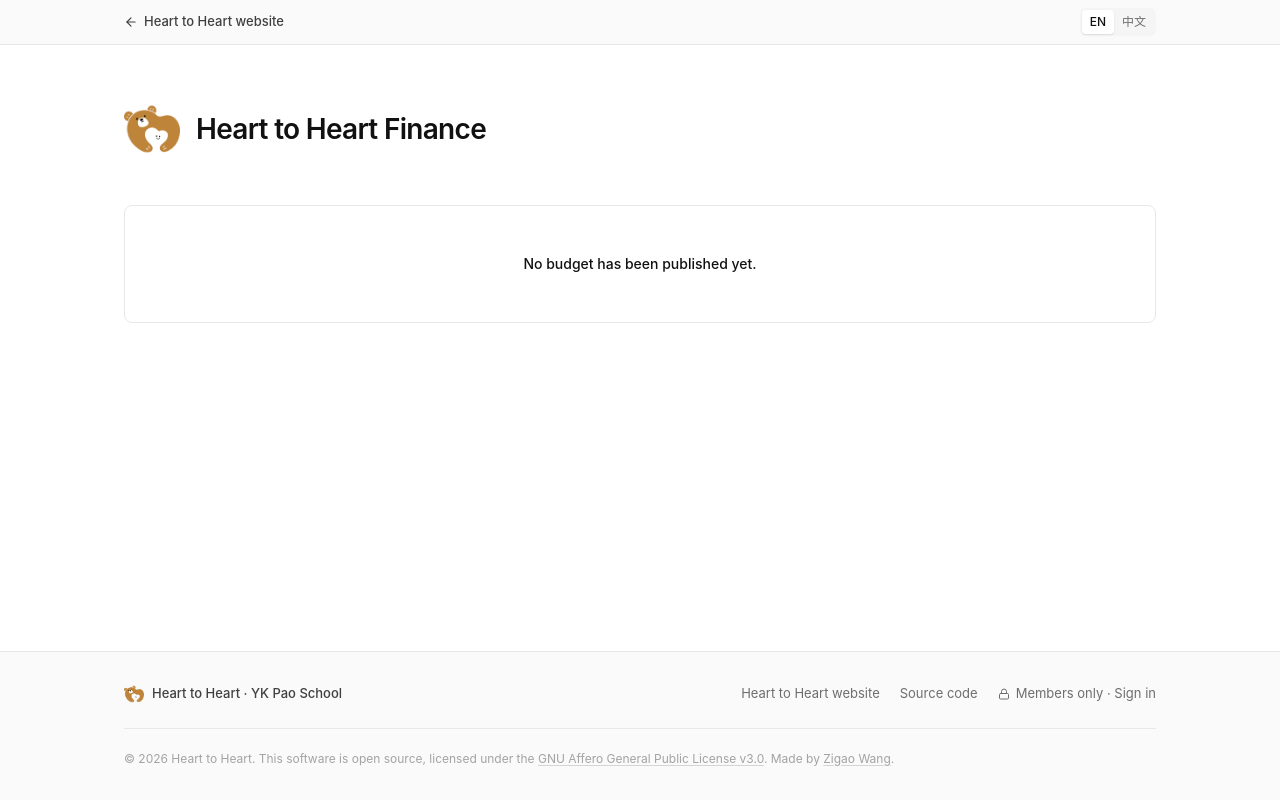
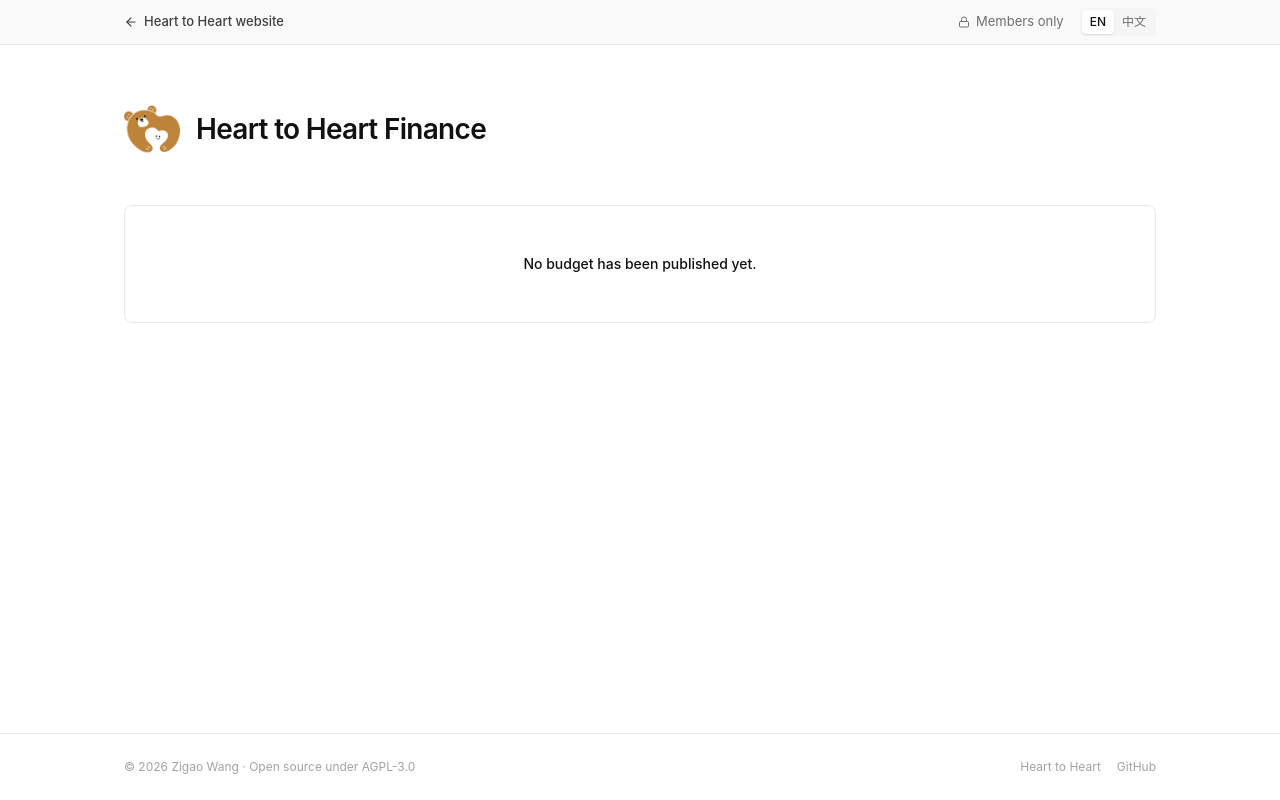
Before and after one commit to ZigaoWang/h2h-finance, a Next.js app: page / in a window 1280 px wide. Built offline with nearby package versions, Linux system fonts and the light colour scheme; no server answers; the database is empty.

Commit message:
feat: simplify the footer to one line and move members' sign-in to the top bar

```diff
--- a/messages/en.json
+++ b/messages/en.json
@@ -437,7 +437,7 @@
   "home": {
     "private": "The accounts aren't public at the moment.",
     "noYear": "No budget has been published yet.",
-    "signIn": "Members only · Sign in",
+    "signIn": "Members only",
     "openDashboard": "Open dashboard",
     "mainSite": "Heart to Heart website"
   },
@@ -451,9 +451,7 @@
   },
   "footer": {
     "label": "Footer",
-    "club": "Heart to Heart · YK Pao School",
-    "website": "Heart to Heart website",
-    "source": "Source code",
-    "legal": "© {year} Heart to Heart. This software is open source, licensed under the <license>GNU Affero General Public License v3.0</license>. Made by <author>Zigao Wang</author>."
+    "website": "Heart to Heart",
+    "license": "Open source under <license>AGPL-3.0</license>"
   }
 }
--- a/messages/zh.json
+++ b/messages/zh.json
@@ -437,7 +437,7 @@
   "home": {
     "private": "账目暂未公开。",
     "noYear": "尚未公布预算。",
-    "signIn": "仅限成员 · 登录",
+    "signIn": "成员登录",
     "openDashboard": "进入总览",
     "mainSite": "心连心官网"
   },
@@ -451,9 +451,7 @@
   },
   "footer": {
     "label": "页脚",
-    "club": "心连心 · 包玉刚实验学校",
-    "website": "心连心官网",
-    "source": "源代码",
-    "legal": "© {year} 心连心。本软件为开源软件，采用 <license>GNU Affero 通用公共许可证 v3.0</license> 授权。由 <author>王子高</author> 制作。"
+    "website": "心连心",
+    "license": "基于 <license>AGPL-3.0</license> 开源"
   }
 }
--- a/src/app/page.tsx
+++ b/src/app/page.tsx
@@ -1,5 +1,6 @@
 import type { Metadata } from "next";
-import { ArrowLeft } from "lucide-react";
+import Link from "next/link";
+import { ArrowLeft, Lock } from "lucide-react";
 import { getLocale, getTranslations } from "next-intl/server";
 import { DashboardBody } from "@/components/dashboard/dashboard-body";
 import { LocaleSwitch } from "@/components/locale-switch";
@@ -35,7 +36,13 @@ export default async function HomePage({ searchParams }: PageProps<"/">) {
             <ArrowLeft className="size-3.5" aria-hidden />
             {t("home.mainSite")}
           </a>
-          <LocaleSwitch />
+          <div className="flex items-center gap-4">
+            <Link href={signedIn ? "/dashboard" : "/login"} className="inline-flex items-center gap-1.5 text-[13px] text-muted hover:text-ink">
+              {!signedIn && <Lock className="size-3" aria-hidden />}
+              {signedIn ? t("home.openDashboard") : t("home.signIn")}
+            </Link>
+            <LocaleSwitch />
+          </div>
         </div>
       </div>
       <main className="mx-auto w-full max-w-[1080px] flex-1 px-4 pt-10 pb-16 sm:px-6 md:pt-14">
@@ -69,7 +76,7 @@ export default async function HomePage({ searchParams }: PageProps<"/">) {
         )}
       </main>
 
-      <SiteFooter signIn={{ href: signedIn ? "/dashboard" : "/login", label: signedIn ? t("home.openDashboard") : t("home.signIn") }} />
+      <SiteFooter />
     </div>
   );
 }
--- a/src/components/site-footer.tsx
+++ b/src/components/site-footer.tsx
@@ -1,58 +1,38 @@
-import Link from "next/link";
-import { Lock } from "lucide-react";
 import { useTranslations } from "next-intl";
-import { LogoMark } from "@/components/logo";
 
 export const REPOSITORY_URL = "https://github.com/ZigaoWang/h2h-finance";
 const LICENSE_URL = "https://github.com/ZigaoWang/h2h-finance/blob/main/LICENSE";
 
-const quiet = "hover:text-ink transition-colors";
+const link = "transition-colors hover:text-ink";
 
-/**
- * A quiet footer: where the club lives, the source code (which the AGPL asks every deployment
- * to offer), who made it and under what license.
- */
-export function SiteFooter({ signIn }: { signIn?: { href: string; label: string } }) {
+/** One quiet line: who made it, its license (the AGPL asks every deployment to offer the source) and two links. */
+export function SiteFooter() {
   const t = useTranslations("footer");
-  const year = new Date().getFullYear();
   return (
-    <footer className="mt-auto border-t border-line bg-[#fafafa]">
-      <div className="mx-auto max-w-[1080px] px-4 py-8 sm:px-6">
-        <div className="flex flex-col gap-4 sm:flex-row sm:items-center sm:justify-between">
-          <a href="https://h2h.ykps.net" className="inline-flex items-center gap-2 text-[13px] font-medium text-ink-2 hover:text-ink">
-            <LogoMark size={20} />
-            {t("club")}
+    <footer className="mt-auto border-t border-line">
+      <div className="mx-auto flex max-w-[1080px] flex-col gap-2 px-4 py-6 text-[12px] text-faint sm:flex-row sm:items-center sm:justify-between sm:px-6">
+        <p>
+          © {new Date().getFullYear()}{" "}
+          <a href="https://www.zigao.wang" className={link}>
+            Zigao Wang
           </a>
-          <nav className="flex flex-wrap items-center gap-x-5 gap-y-2 text-[13px] text-muted" aria-label={t("label")}>
-            <a href="https://h2h.ykps.net" className={quiet}>
-              {t("website")}
-            </a>
-            <a href={REPOSITORY_URL} className={quiet}>
-              {t("source")}
-            </a>
-            {signIn && (
-              <Link href={signIn.href} className={`inline-flex items-center gap-1.5 ${quiet}`}>
-                <Lock className="size-3" aria-hidden />
-                {signIn.label}
-              </Link>
-            )}
-          </nav>
-        </div>
-        <p className="mt-6 border-t border-line pt-5 text-[12px] leading-relaxed text-faint">
-          {t.rich("legal", {
-            year,
+          {" · "}
+          {t.rich("license", {
             license: (chunks) => (
-              <a href={LICENSE_URL} className="underline decoration-line-strong underline-offset-2 hover:text-muted">
-                {chunks}
-              </a>
-            ),
-            author: (chunks) => (
-              <a href="https://www.zigao.wang" className="underline decoration-line-strong underline-offset-2 hover:text-muted">
+              <a href={LICENSE_URL} className={link}>
                 {chunks}
               </a>
             ),
           })}
         </p>
+        <nav className="flex gap-4" aria-label={t("label")}>
+          <a href="https://h2h.ykps.net" className={link}>
+            {t("website")}
+          </a>
+          <a href={REPOSITORY_URL} className={link}>
+            GitHub
+          </a>
+        </nav>
       </div>
     </footer>
   );
```
